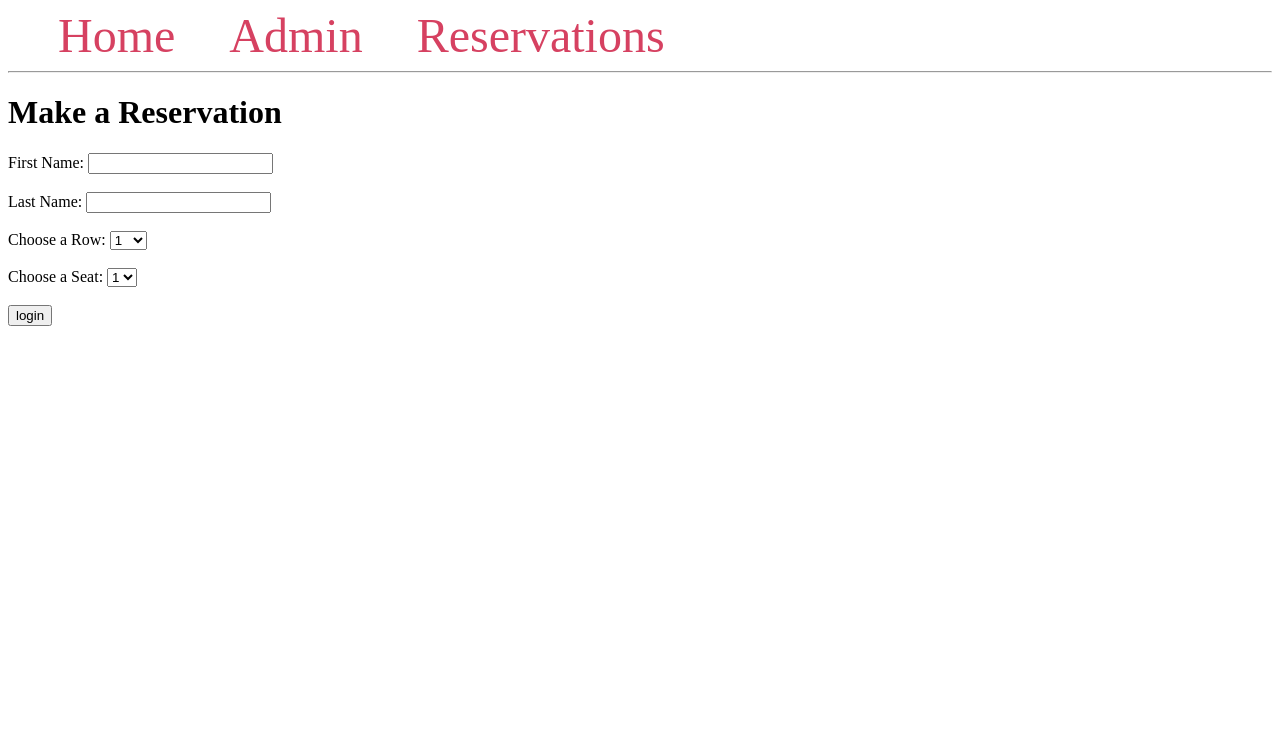
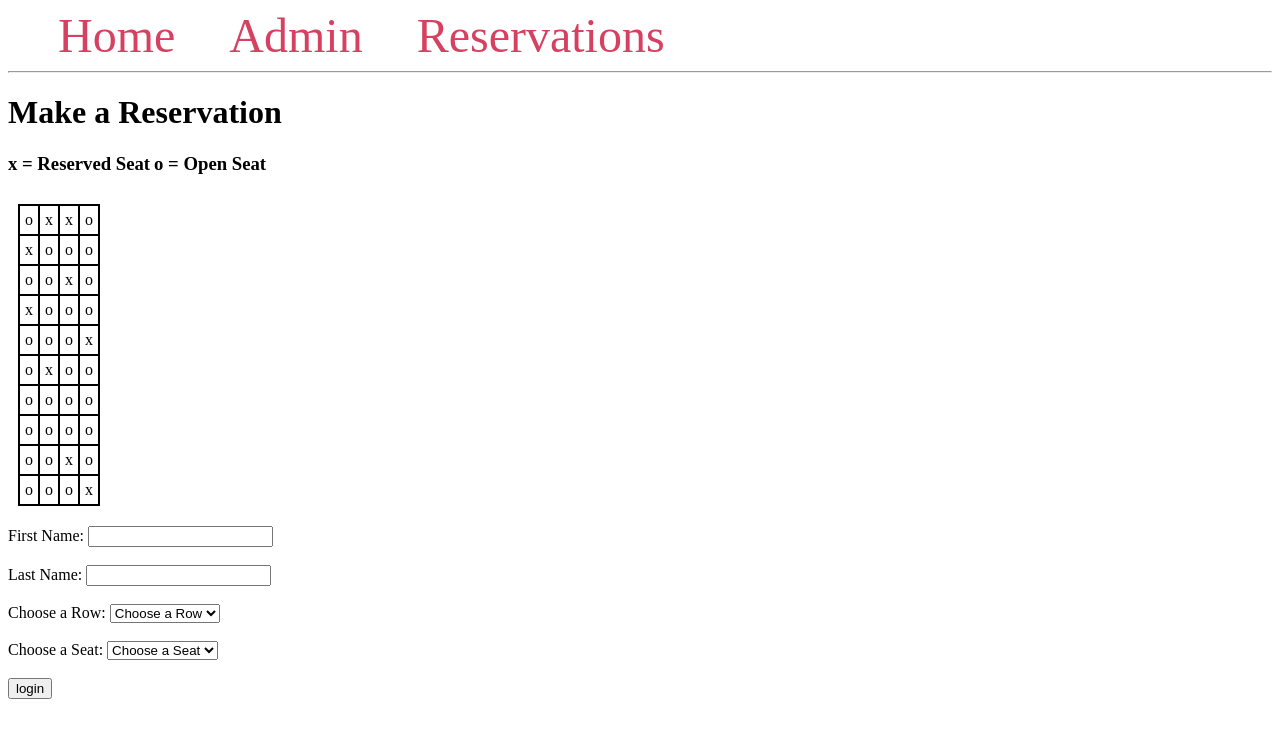
Before and after one commit to JakeSmith1109/4320FinalProject, a Flask app: page /reservation/ in a window 1280 px wide. Shown: the top 738 px of the page. Run offline with Flask 3, Linux system fonts and the light colour scheme.

Commit message:
made initial chart for flight seats

```diff
--- a/Templates/reservation.html
+++ b/Templates/reservation.html
@@ -24,6 +24,46 @@
 
     <hr>
     <h1>Make a Reservation</h1>
+
+    <!--random internal css-->
+    <style>
+        h3 {
+            display: inline-block;
+            margin-top: 0;
+        }
+
+        #poop {
+            margin: 10px;
+            margin-bottom: 20px;
+        }
+
+        table {
+            border-collapse: collapse;
+        }
+
+        td {
+            border: 2px solid black;
+            padding: 5px; /* Optional: Add padding for better visual appearance */
+        }
+
+    </style>
+
+    <div>
+        <h3>x = Reserved Seat</h3>
+        <h3>o = Open Seat</h3>
+    </div>
+
+    <div id = 'poop'>
+        <table>
+            {% for row in seat_chart %}
+                <tr>
+                    {% for seat in row %}
+                        <td>{{ seat }}</td>
+                    {% endfor %}
+                </tr>
+            {% endfor %}
+        </table>
+    </div>
 
     <form>
         <label for="firstName">First Name:</label>
--- a/app.py
+++ b/app.py
@@ -17,10 +17,19 @@ def index():
 
 @app.route('/reservation/', methods=('GET', 'POST'))
 def reservation():
+
     # add dropdown list options for reservation (rows and columns)
-    rows = ['1', '2', '3', '4', '5', '6', '7', '8', '9', '10', '11', '12']
-    seats = ['1', '2', '3', '4']
-    return render_template('reservation.html', rows=rows, seats=seats)
+    rows = ["Choose a Row", '1', '2', '3', '4', '5', '6', '7', '8', '9', '10', '11', '12']
+    seats = ["Choose a Seat", '1', '2', '3', '4']
+
+    # Get the path to the text file containing seating data
+    file_path = 'reservations.txt'  # Replace with the actual path
+
+    # Create the seat chart
+    seat_chart_data = create_seat_chart('reservations.txt')
+
+    return render_template('reservation.html', rows=rows, seats=seats, seat_chart=seat_chart_data)
+
 
 @app.route('/admin/', methods=('GET', 'POST'))
 def admin():
@@ -56,4 +65,16 @@ def check_credentials(entered_username, entered_password):
                 return True
     return False
 
+# need to edit the file path
+def create_seat_chart(file_path):
+    seat_chart = [['o' for _ in range(4)] for _ in range(10)]
+
+    with open(file_path, 'r') as file:
+        for line in file:
+            _, row, seat, _ = line.strip().split(', ')
+            row, seat = int(row), int(seat)
+            seat_chart[row][seat] = 'x'
+
+    return seat_chart
+
 app.run(host="0.0.0.0", port=5002)
--- /dev/null
+++ b/reservations.txt
@@ -0,0 +1,9 @@
+Alice, 0, 2, AIlNiFcOeTC4320
+Bob, 0, 1, BIoNbFOTC4320
+John, 2, 2, JIoNhFnOTC4320
+Mary, 3, 0, MIaNrFyOTC4320
+Tim, 4, 3, TIiNmFOTC4320
+Janae, 5, 1, JIaNnFaOeTC4320
+Cyd, 8, 2, CIyNdFOTC4320
+Frank, 9, 3, FIrNaFnOkTC4320
+Truman, 1, 0, TIrNuFmOaTnC4320
```
